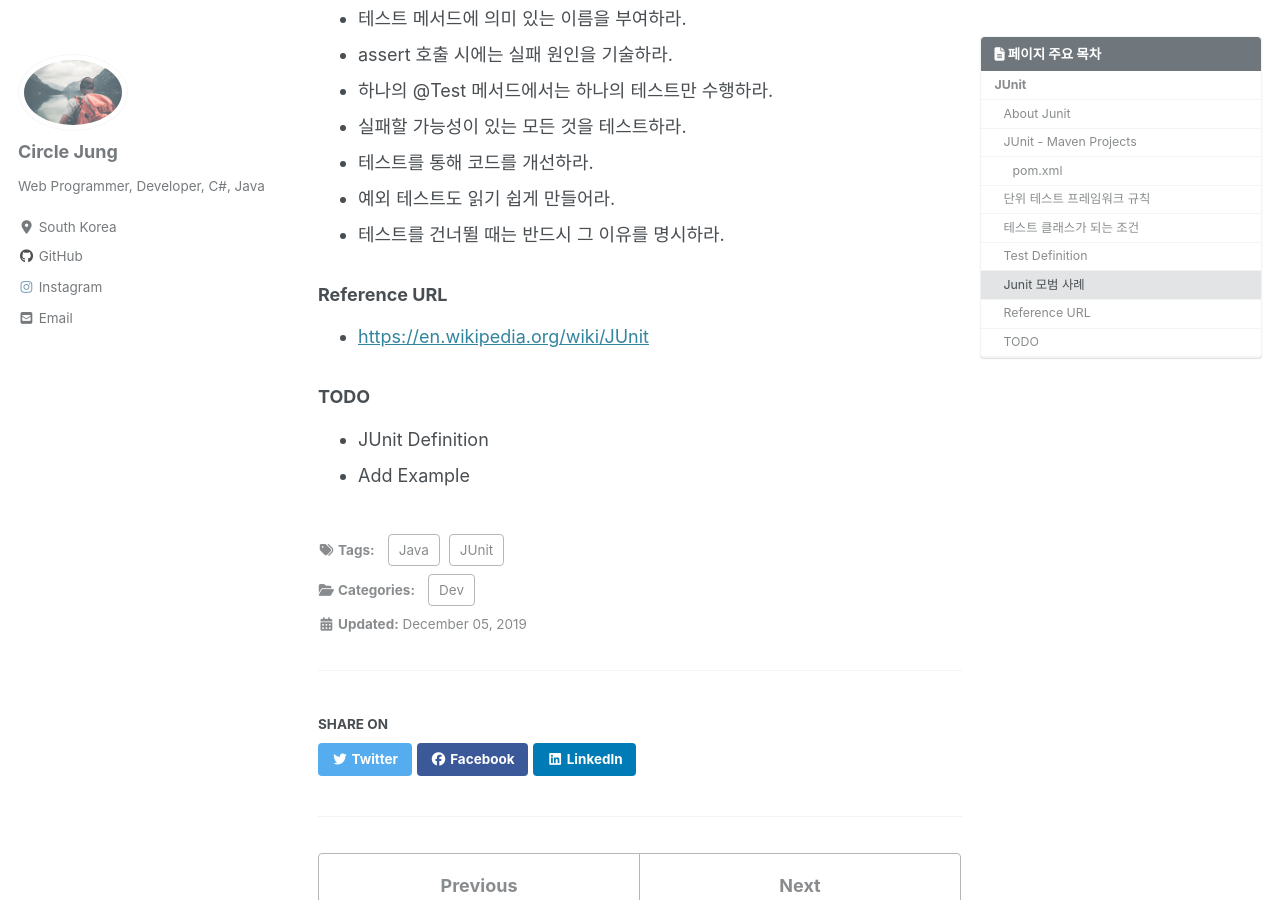
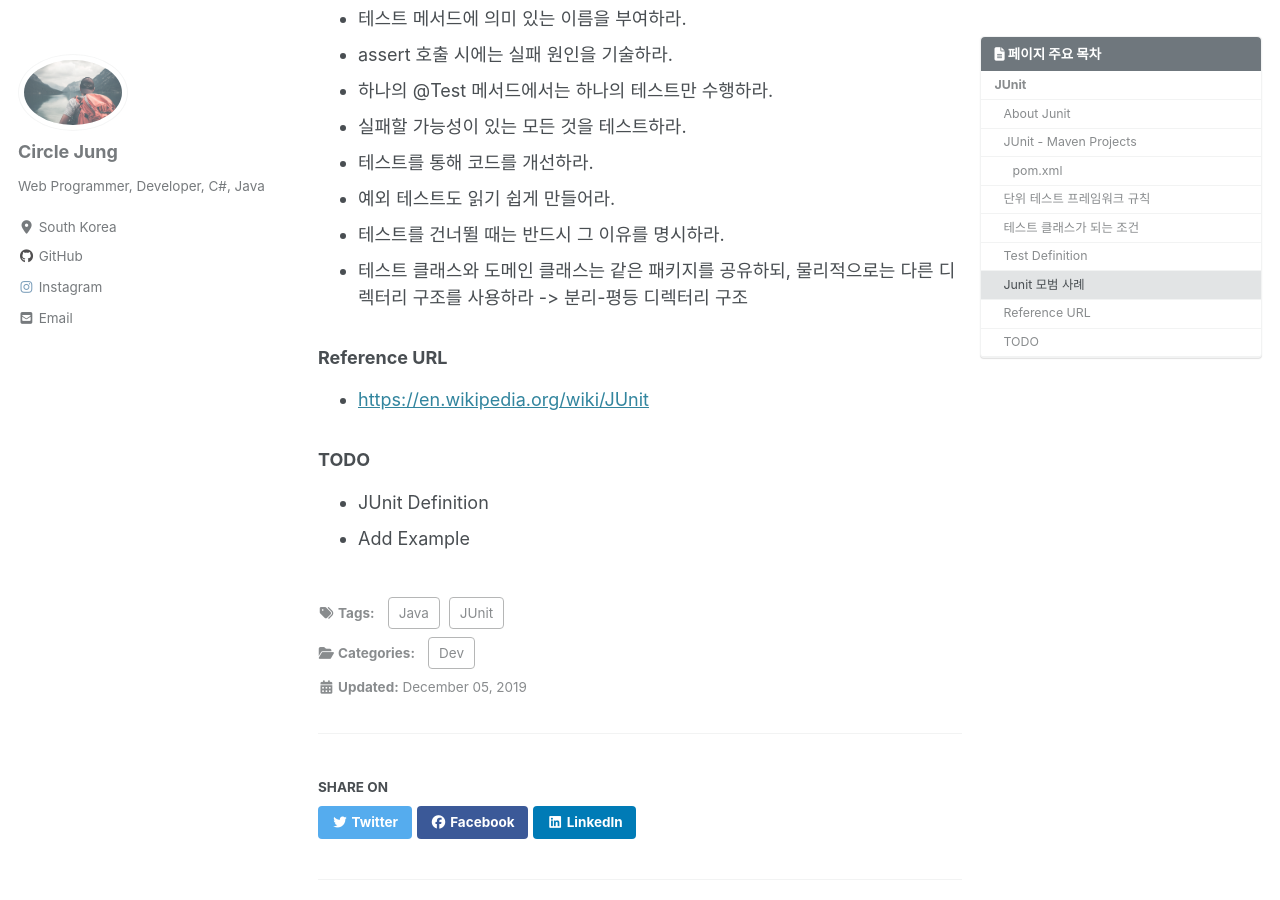
Before and after one commit to jwh0124/jwh0124.github.io, a Jekyll site: the page built from _posts/2019-04-11-junit.md, in a window 1280 px wide and 900 px high, scrolled down 1272 px. Built offline with Jekyll 4.4.1, drawn with Linux system fonts in a browser that asks for light colours; cached includes are drawn as plain includes; nearby versions of some CDN libraries; comment, search, counter and statistics services are not loaded.

Commit message:
+add junit tip

```diff
--- a/_posts/2019-04-11-junit.md
+++ b/_posts/2019-04-11-junit.md
@@ -61,6 +61,7 @@ last_modified_at: 2019-12-05T12:43:00+09:00
 - 테스트를 통해 코드를 개선하라.
 - 예외 테스트도 읽기 쉽게 만들어라.
 - 테스트를 건너뛸 때는 반드시 그 이유를 명시하라.
+- 테스트 클래스와 도메인 클래스는 같은 패키지를 공유하되, 물리적으로는 다른 디렉터리 구조를 사용하라 -> 분리-평등 디렉터리 구조
 
 ### Reference URL ###
 
```
Also changed, not shown: _posts/2020-05-09-development_tip.md (+1 -0 lines).
